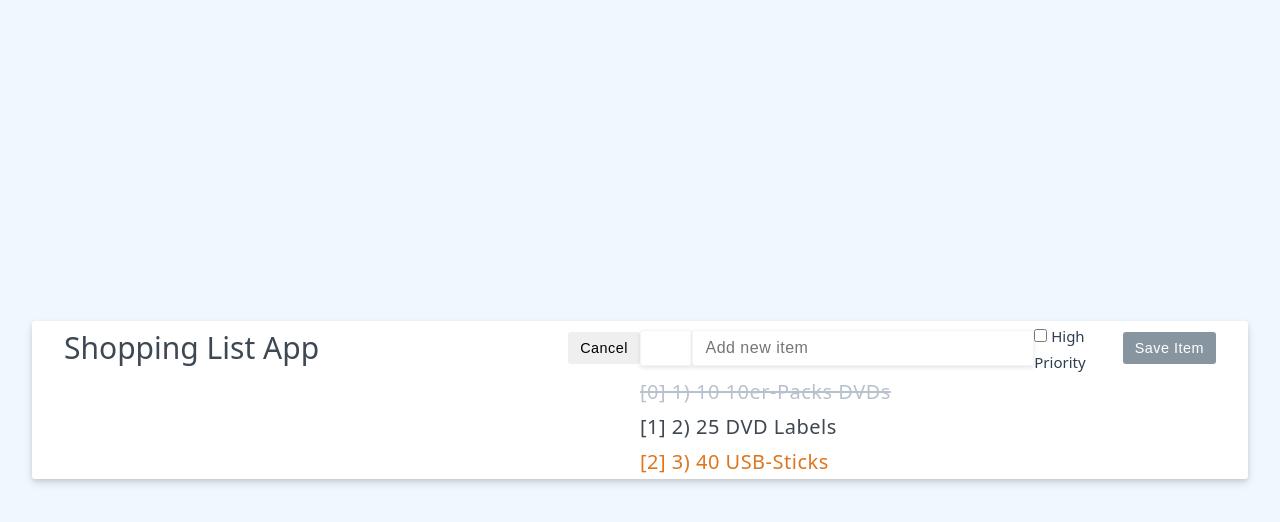
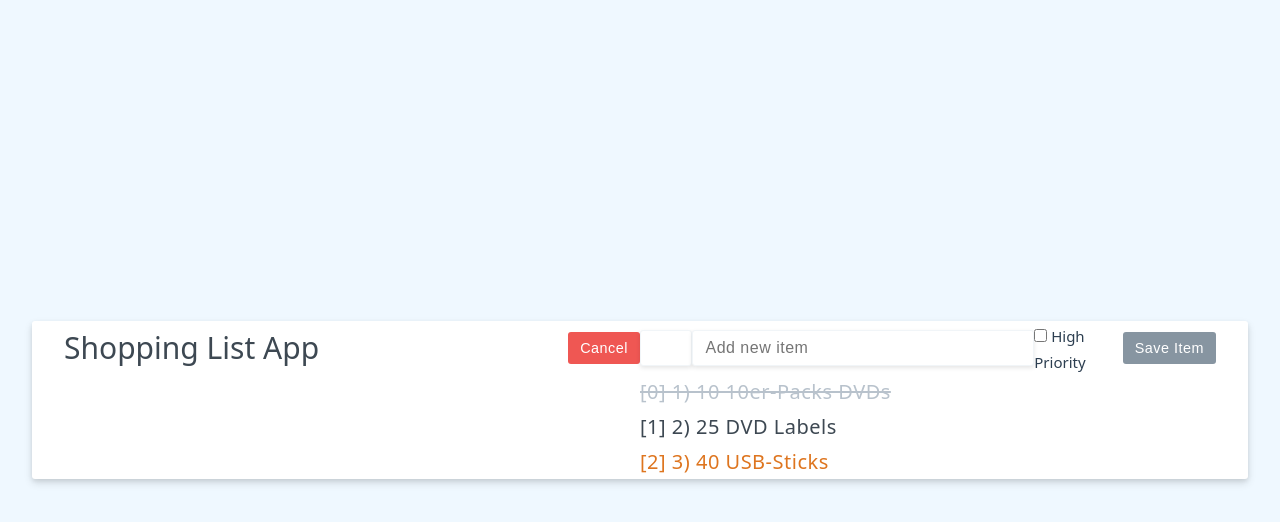
Before and after one commit to kiraGit67/vue-shopping-list-app, a Vue app: page / in a window 1280 px wide. Both pictures are taken after a click on the button "Add New Item". Shown: the top 522 px of the page. Built offline with nearby package versions, Linux system fonts and the light colour scheme.

Commit message:
binds conditional .invalid class to .add-item-form, binds conditional .btn-cancel to cancel-button element

```diff
--- a/src/App.vue
+++ b/src/App.vue
@@ -44,7 +44,9 @@ const togglePurchased = (item) => {
 <template>
   <header class="header">
     <h1>{{ header }}</h1>
-    <button v-if="editing" class="btn" @click="doEdit(false)">Cancel</button>
+    <button v-if="editing" class="btn" :class="{ 'btn-cancel': editing }" @click="doEdit(false)">
+      Cancel
+    </button>
     <button v-else class="btn btn-primary" @click="doEdit(true)">Add New Item</button>
   </header>
   <form v-if="editing" class="add-item-form" @submit.prevent="saveItem">
@@ -56,6 +58,7 @@ const togglePurchased = (item) => {
       id="new-item"
       placeholder="Add new item"
       :disabled="newItem.length > 50"
+      :class="{ invalid: newItem.length > 50 }"
     />
     <label for="high-priority">
       <input
```
